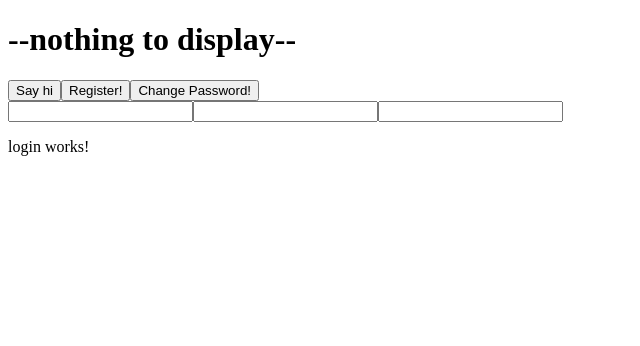
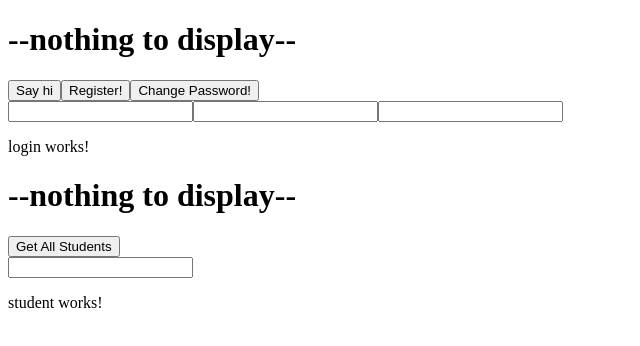
Before and after one commit to morriswa/studentManagerAngular, an Angular app: page / in a window 1280 px wide. Shown: the top 346 px of the page, without its empty margins (0-640 px from the left). Built offline with nearby package versions, Linux system fonts and the light colour scheme.

Commit message:
Added StudentComponent. Added HttpService method to determine login status.

```diff
--- a/src/app/app.component.html
+++ b/src/app/app.component.html
@@ -1 +1,2 @@
 <app-login></app-login>
+<app-student></app-student>
--- a/src/app/app.module.ts
+++ b/src/app/app.module.ts
@@ -7,11 +7,13 @@ import { AppComponent } from './app.component';
 import { FormsModule, ReactiveFormsModule } from '@angular/forms';
 import { LoginComponent } from './login/login.component';
 import { HttpService } from './http.service';
+import { StudentComponent } from './student/student.component';
 
 @NgModule({
   declarations: [
     AppComponent,
-    LoginComponent
+    LoginComponent,
+    StudentComponent
   ],
   imports: [
     BrowserModule,
--- a/src/app/http.service.ts
+++ b/src/app/http.service.ts
@@ -12,6 +12,19 @@ export class HttpService {
   private custErrorHandler(e: any): string {
     console.log(e);
     return e.message;
+  }
+
+  private login: LoginRequest = {
+    "username" : "",
+    "password" : ""
+  }
+
+  public saveLogin(login: LoginRequest) {
+    this.login = login;
+  }
+
+  public getLogin(): LoginRequest {
+    return this.login;
   }
 
   readonly HTTP_URL: string = 'http://localhost:8080/';
@@ -97,6 +110,23 @@ export class HttpService {
     }
 
   }
+
+  public getAllStudents(login: LoginRequest): Observable<Response> {
+    try {
+      let request = {
+        "login" : login,
+        "data" : {
+          "message" : "nothing to report :("
+        }
+      }
+
+      return this.http.post<Response>(this.HTTP_URL + 'api/student/getall',request);
+    } catch (e) {
+      let err: string = this.custErrorHandler(e);
+      return of({"message" : err});
+    }
+  }
+
   // getStudentInfo() {
   // }
 }
--- a/src/app/login/login.component.ts
+++ b/src/app/login/login.component.ts
@@ -10,6 +10,13 @@ import { LoginRequest } from '../interface/login-request';
   styleUrls: ['./login.component.css']
 })
 export class LoginComponent {
+
+  private buildLoginCreds(): LoginRequest {
+    return {
+      "username" : this.loginForm.get('username')?.value,
+      "password" : this.loginForm.get('password')?.value
+    }
+  }
 
   public message: string;
   public loginForm: FormGroup;
@@ -25,6 +32,9 @@ export class LoginComponent {
 
   sayHi(): void {
     let login = this.buildLoginCreds();
+
+    this.httpService.saveLogin(login);
+
     let response = this.httpService.sayHi(login);
     response.subscribe(response => {
       this.message = response.message;
@@ -44,11 +54,4 @@ export class LoginComponent {
       this.message = response.message;
     })
   }
-
-  buildLoginCreds(): LoginRequest {
-    return {
-      "username" : this.loginForm.get('username')?.value,
-      "password" : this.loginForm.get('password')?.value
-    }
-  }
 }
--- /dev/null
+++ b/src/app/student/student.component.html
@@ -0,0 +1,7 @@
+<h1>{{ message }}</h1>
+<button (click)="getAllStudents()">Get All Students</button>
+<form [formGroup]="studentForm">
+    <input type="text" name="nickname" formControlName="nickname">
+</form>
+
+<p>student works!</p>
--- /dev/null
+++ b/src/app/student/student.component.ts
@@ -0,0 +1,38 @@
+import { Component, OnInit } from '@angular/core';
+import { FormGroup, FormBuilder } from '@angular/forms';
+import { HttpService } from '../http.service';
+import { LoginRequest } from '../interface/login-request';
+
+@Component({
+  selector: 'app-student',
+  templateUrl: './student.component.html',
+  styleUrls: ['./student.component.css']
+})
+export class StudentComponent implements OnInit {
+
+  private buildLoginCreds(): LoginRequest {
+    return this.httpService.getLogin();
+  }
+
+  public studentForm: FormGroup;
+  public message: string;
+
+  constructor(private httpService: HttpService, private fb: FormBuilder) {
+    this.studentForm = this.fb.group({
+      "nickname" : "",
+    });
+
+    this.message = "--nothing to display--";
+  }
+
+  ngOnInit(): void {
+  }
+
+  getAllStudents(): void {
+    let response = this.httpService.getAllStudents(this.buildLoginCreds());
+    response.subscribe(response => {
+      this.message = response.message;
+    })
+  }
+
+}
```
Also changed, not shown: src/app/student/student.component.css (added), 1 other file (tests, documents, lock files or other folders).
